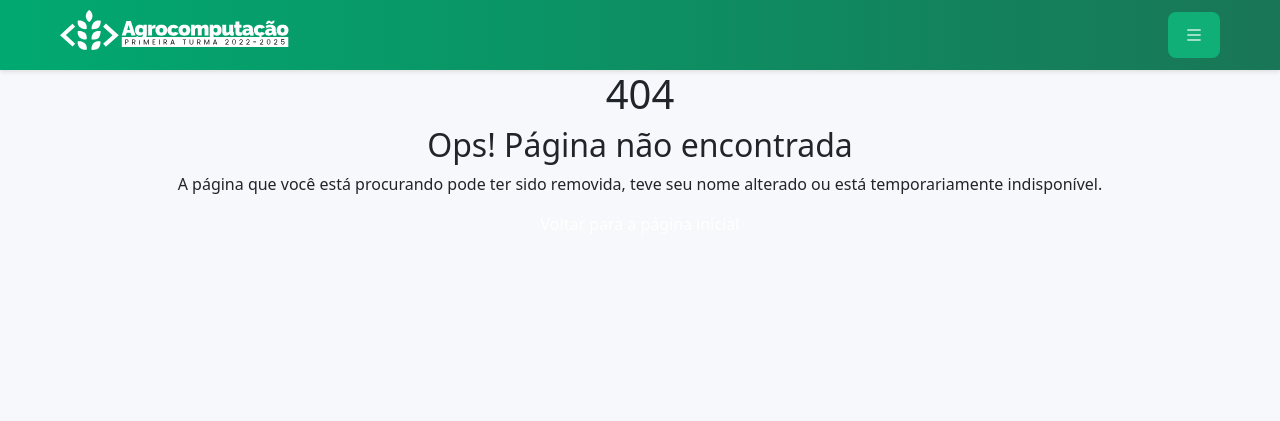
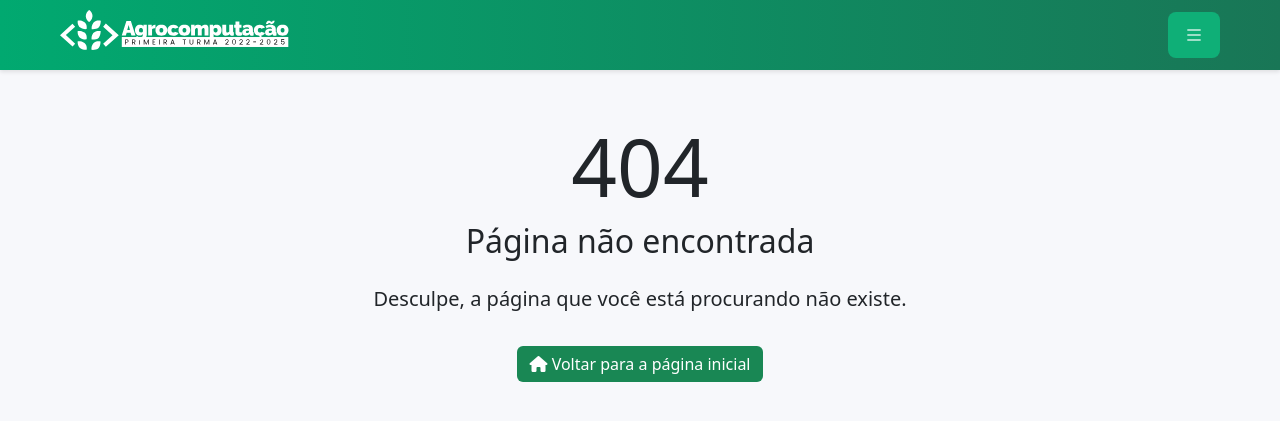
Before and after one commit to JuniorCarlini/agrocomputation, a Django app: template templates/errors/404.html in a window 1280 px wide. Shown: the top 421 px of the page. Run offline with Django 4.2, Linux system fonts and the light colour scheme; the template is opened without the code that fills it, so the values that code supplies are empty; some libraries are stand-ins or nearby versions.

Commit message:
Update 404.html

```diff
--- a/templates/errors/404.html
+++ b/templates/errors/404.html
@@ -1,26 +1,18 @@
-{% extends 'base/base.html' %}
+{% extends "base/base.html" %}
+
+{% block title %}Página não encontrada - 404{% endblock %}
+
 {% block content %}
-<div class="container min-h-screen flex flex-col items-center justify-center">
-    <div class="text-center">
-        <!-- Número do erro em destaque -->
-        <h1 class="text-9xl font-bold text-gray-300">404</h1>
-
-        <!-- Mensagem principal -->
-        <h2 class="mb-8 text-2xl font-semibold text-gray-800">
-            Ops! Página não encontrada
-        </h2>
-
-        <!-- Mensagem explicativa -->
-        <p class="mb-8 text-gray-600">
-            A página que você está procurando pode ter sido removida,
-            teve seu nome alterado ou está temporariamente indisponível.
-        </p>
-
-        <!-- Botão de voltar -->
-        <a href="{% url 'home' %}"
-           class="px-6 py-3 bg-blue-600 text-white rounded-lg hover:bg-blue-700 transition-colors">
-            Voltar para a página inicial
-        </a>
-    </div>
+<style>
+    .btn-success {
+        color: white !important;
+        border: none;
+    }
+</style>
+<div class="container text-center my-5">
+    <h1 class="display-1">404</h1>
+    <h2 class="mb-4">Página não encontrada</h2>
+    <p class="lead">Desculpe, a página que você está procurando não existe.</p>
+    <a href="/" class="btn btn-success mt-3"><i class="fa-solid fa-house"></i> Voltar para a página inicial</a>
 </div>
 {% endblock %}
```
